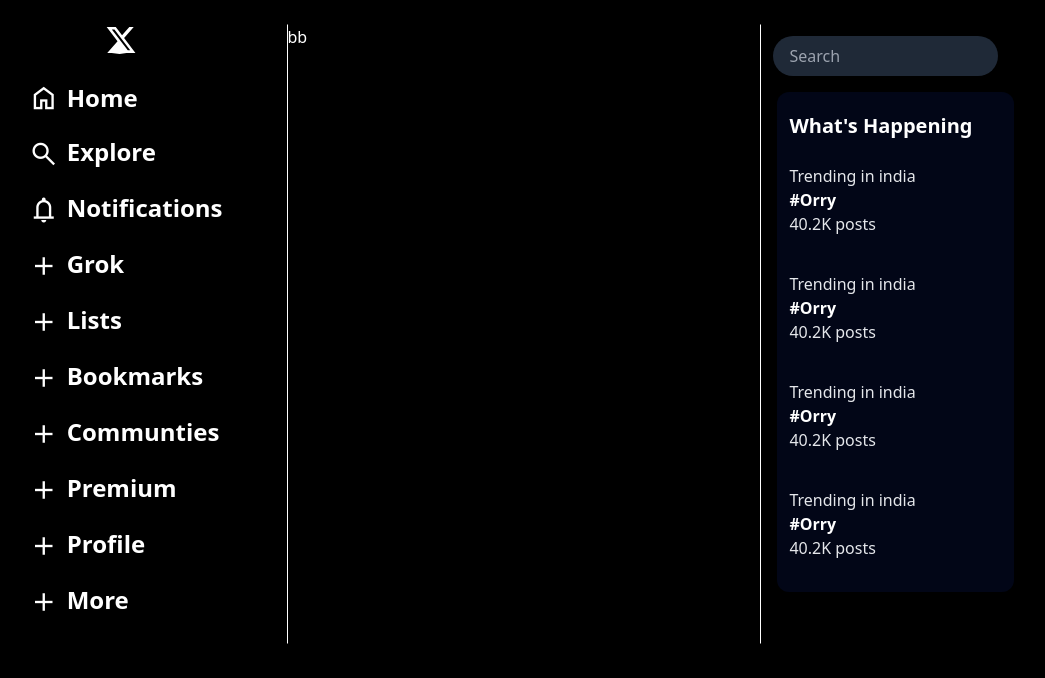
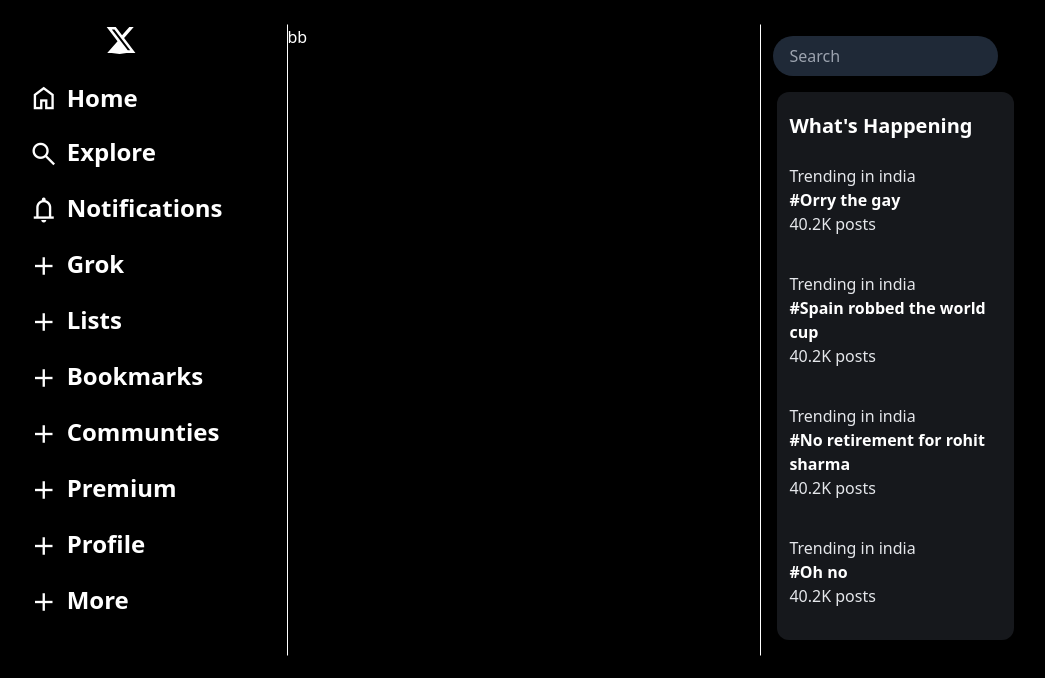
Before and after one commit to Omkar985087/Twitter-Clone, a website: page index.html in a window 1280 px wide. Shown: the whole page, without its empty margins (45-1090 px from the left). Drawn offline with nearby package versions, Linux system fonts and the light colour scheme.

Commit message:
Twitter Clone

```diff
--- a/index.html
+++ b/index.html
@@ -53,31 +53,31 @@
                         <input type="text" class="w-1/2 rounded-full bg-gray-800 text-white px-4 py-2" placeholder="Search">
                 </div>
 
-                <div class="whats m-4 bg-slate-950 w-1/2 py-5 rounded-xl space-y-3">
+                <div class="whats m-4 bg-[#16181c] w-1/2 py-5 rounded-xl space-y-3">
                         <h1 class="text-xl font-bold px-3">
                                 What's Happening
                         </h1>
                         <div class="item p-3 hover:bg-gray-800 curser-pointer">
                                 <div class="tex-sm text-gray-200">Trending in india</div>
-                                <div class="font-bold">#Orry</div>
+                                <div class="font-bold">#Orry the gay</div>
                                 <div class="tex-sm text-gray-200">40.2K posts</div>
                         </div>
 
                         <div class="item p-3 hover:bg-gray-800 curser-pointer">
                                 <div class="tex-sm text-gray-200">Trending in india</div>
-                                <div class="font-bold">#Orry</div>
+                                <div class="font-bold">#Spain robbed the world cup</div>
                                 <div class="tex-sm text-gray-200">40.2K posts</div>
                         </div>
 
                         <div class="item p-3 hover:bg-gray-800 curser-pointer">
                                 <div class="tex-sm text-gray-200">Trending in india</div>
-                                <div class="font-bold">#Orry</div>
+                                <div class="font-bold">#No retirement for rohit sharma</div>
                                 <div class="tex-sm text-gray-200">40.2K posts</div>
                         </div>
 
                         <div class="item p-3 hover:bg-gray-800 curser-pointer">
                                 <div class="tex-sm text-gray-200">Trending in india</div>
-                                <div class="font-bold">#Orry</div>
+                                <div class="font-bold">#Oh no</div>
                                 <div class="tex-sm text-gray-200">40.2K posts</div>
                         </div>
                 </div>
```
Also changed, not shown: src/output.css.
